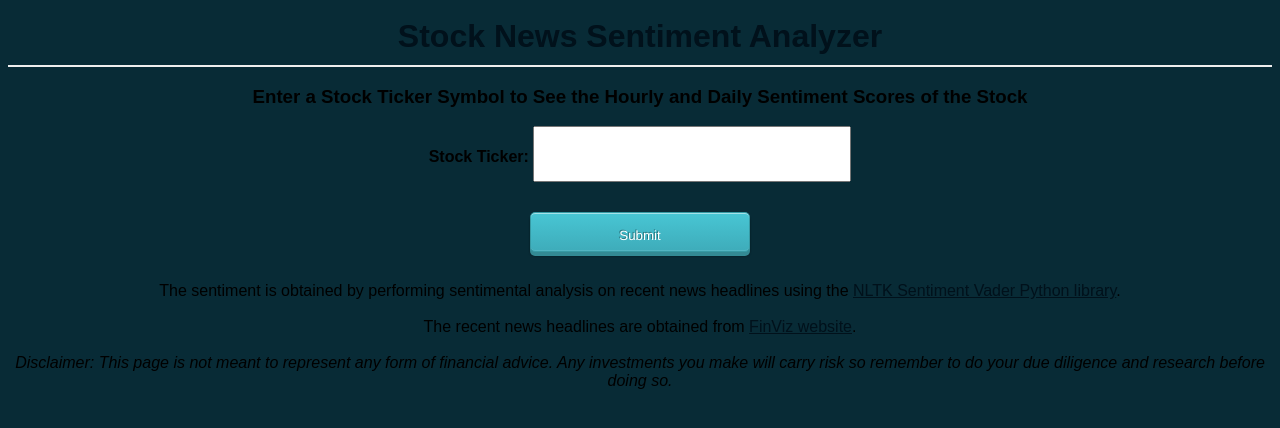
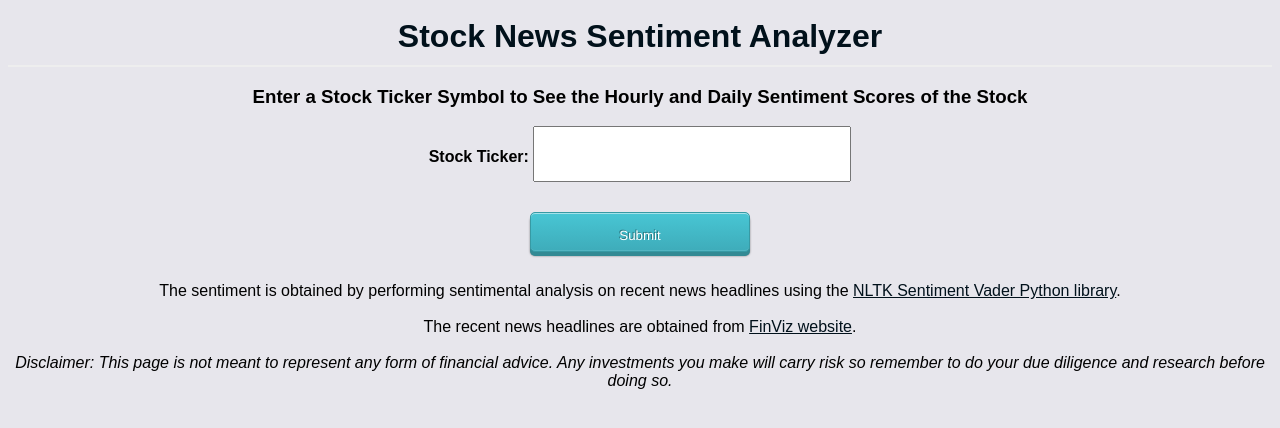
Before and after one commit to saish29/Sentiment-Analysis-Stock-Python-Flask, a Flask app: page / in a window 1280 px wide. Shown: the top 428 px of the page. Run offline with Flask 3, Linux system fonts and the light colour scheme.

Commit message:
Few tweaks in index.html and added Readme

```diff
--- a/WebApp/templates/index.html
+++ b/WebApp/templates/index.html
@@ -46,7 +46,7 @@
 
 
 		body {
-			background-color:rgb(8, 43, 54);
+			background-color:rgb(231, 230, 236);
 		}
 
 		.push_button {
```
Also changed, not shown: WebApp/templates/README.md (added), 1 other file.
